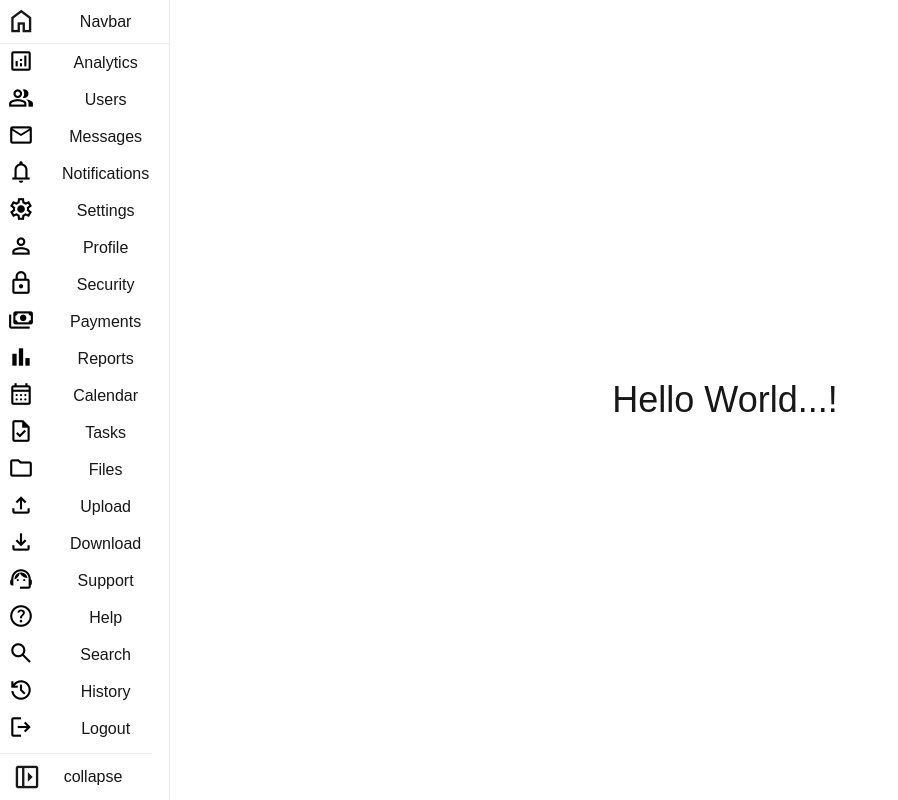
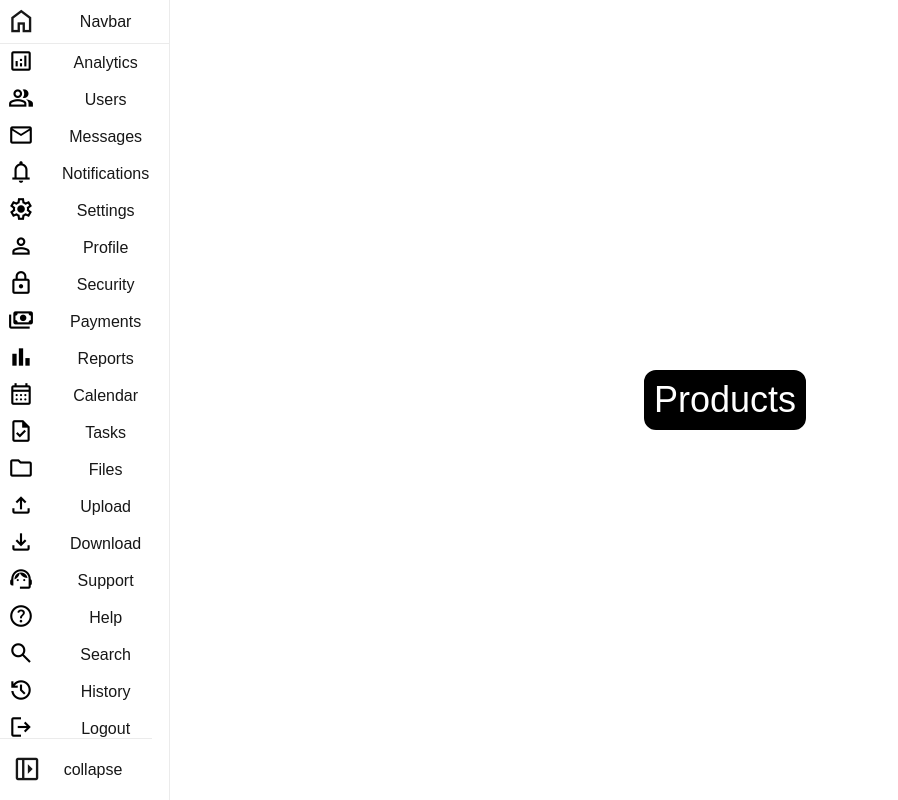
Before and after one commit to u-suryateja/nextjs, a Next.js app: page / in a window 1280 px wide. Shown: the whole page, without its empty margins (0-898 px from the left). Built offline with nearby package versions, Linux system fonts and the light colour scheme.

Commit message:
commit chages

```diff
--- a/app/pages/Dashboard.tsx
+++ b/app/pages/Dashboard.tsx
@@ -1,7 +1,11 @@
+"use client"
+import { useRouter } from "next/navigation"
 export default function Dashboard(){
+    const router=useRouter()
     return(
         <div className="flex justify-center items-center h-screen text-4xl">
-            Hello World...!
+
+            <button onClick={()=>{router.push("/pages/displayProducts")}} className=" border-2 border-black bg-black text-white p-2 rounded-xl cursor-pointer">Products</button>
         </div>
     )
 }
```
